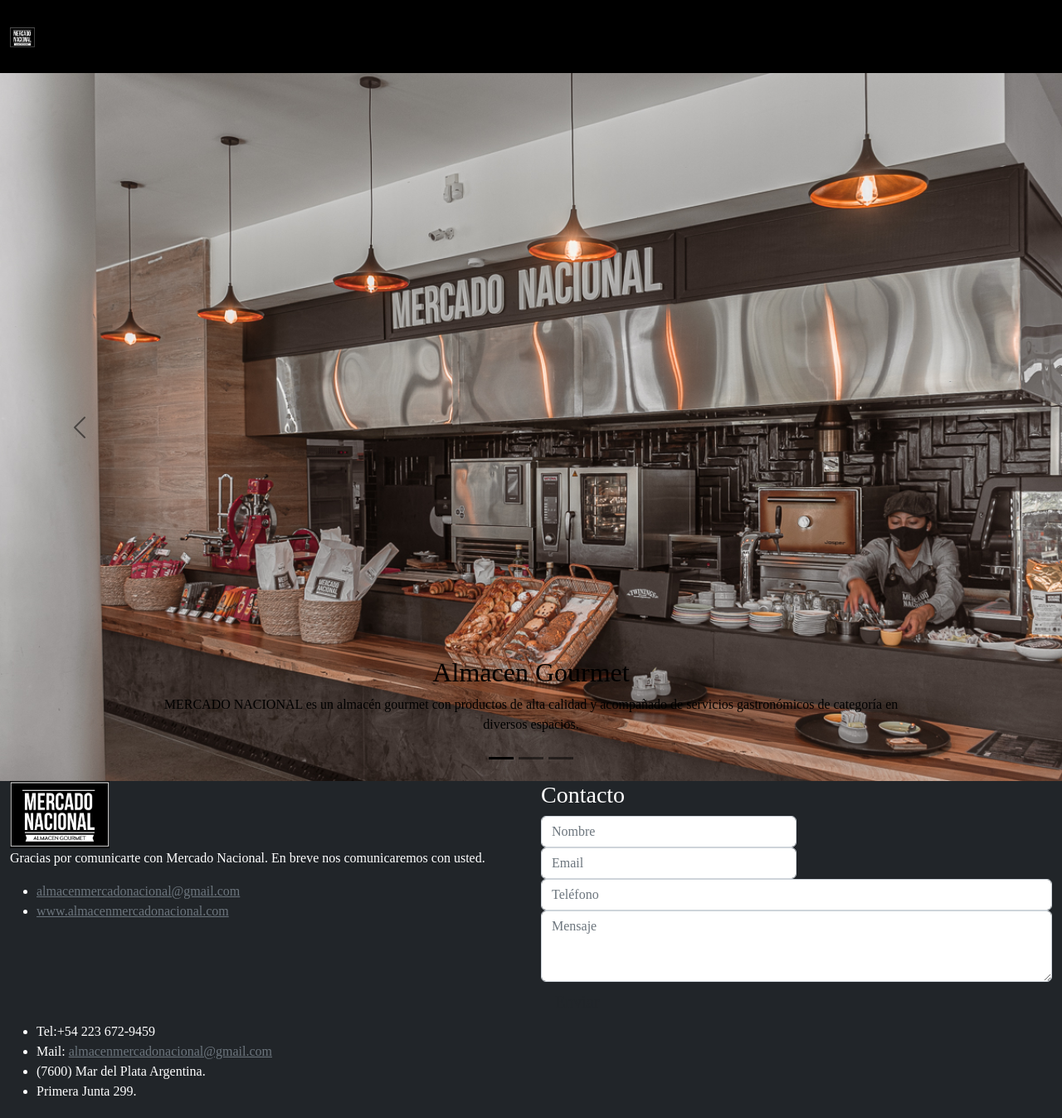
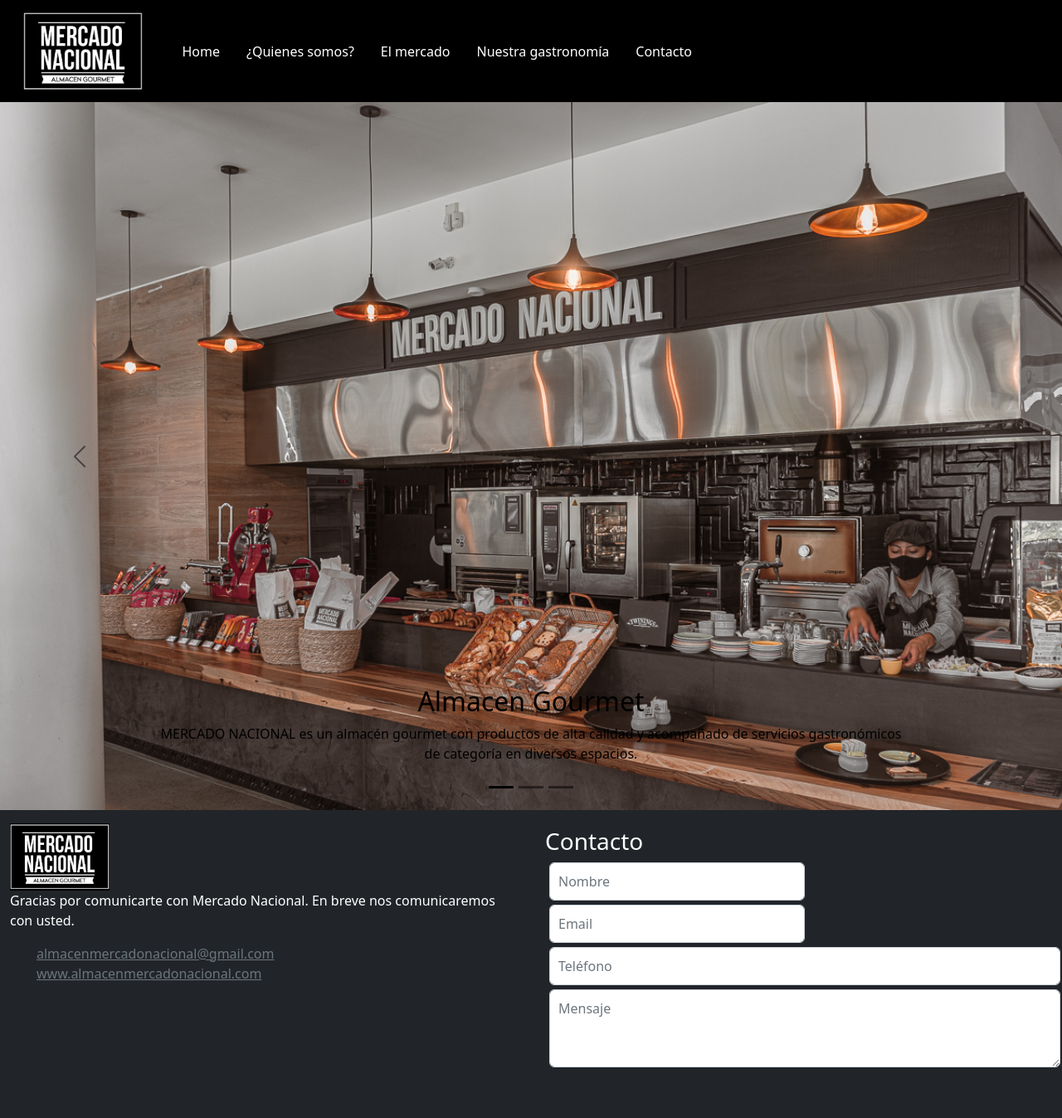
Before and after one commit to santisanchezm/Mercado-Nacional, a website: page index.html in a window 1280 px wide. Shown: the top 1347 px of the page at 83% size. Drawn offline with nearby package versions, Linux system fonts and the light colour scheme.

Commit message:
Reinserto SCSS

```diff
--- a/css/main.css
+++ b/css/main.css
@@ -1,9 +1,67 @@
-* {
-  font-family: Arial, Helvetica, sans-serif;
-  font-family: ra;
-  font-weight: 100;
-  margin: 0;
-  padding: 0; }
+/* NAVBAR */
+#nav {
+  background-color: #000000; }
 
-header h1 {
-  font: optional; }
+a:hover {
+  transform: scale(1.2);
+  transition: transform 0.2s ease-in-out; }
+
+.navbar-toggler {
+  color: bisque; }
+
+.navbar-nav .nav-link {
+  color: white; }
+
+.nav-item {
+  margin: 0.5rem; }
+
+.nav-item::hover {
+  color: black;
+  transition: all 0.4s ease-in; }
+
+.logo {
+  height: 12vh;
+  width: 90%;
+  margin-left: 1rem; }
+
+/* MAIN */
+.section-2 {
+  margin-top: 1rem;
+  display: flex;
+  justify-content: center; }
+
+.email-web {
+  list-style-type: none;
+  color: antiquewhite; }
+
+.description {
+  text-align: center;
+  margin: 1.5rem 0rem; }
+
+.img__1 {
+  width: 100%; }
+
+/* CONTACTO */
+.form-inside {
+  margin: 5px; }
+
+.form-control {
+  margin: 5px;
+  padding: 10px; }
+
+/* MEDIA INDEX */
+.main__1 {
+  text-transform: uppercase;
+  color: antiquewhite; }
+
+/* FOOTER */
+.footer {
+  color: beige;
+  margin: 5px 5px;
+  text-decoration: none;
+  list-style: none;
+  text-align: center; }
+
+.form__items {
+  border-radius: 100%;
+  background-color: whitesmoke; }
```
Also changed, not shown: package.json (+4 -4 lines), 2 other files.
